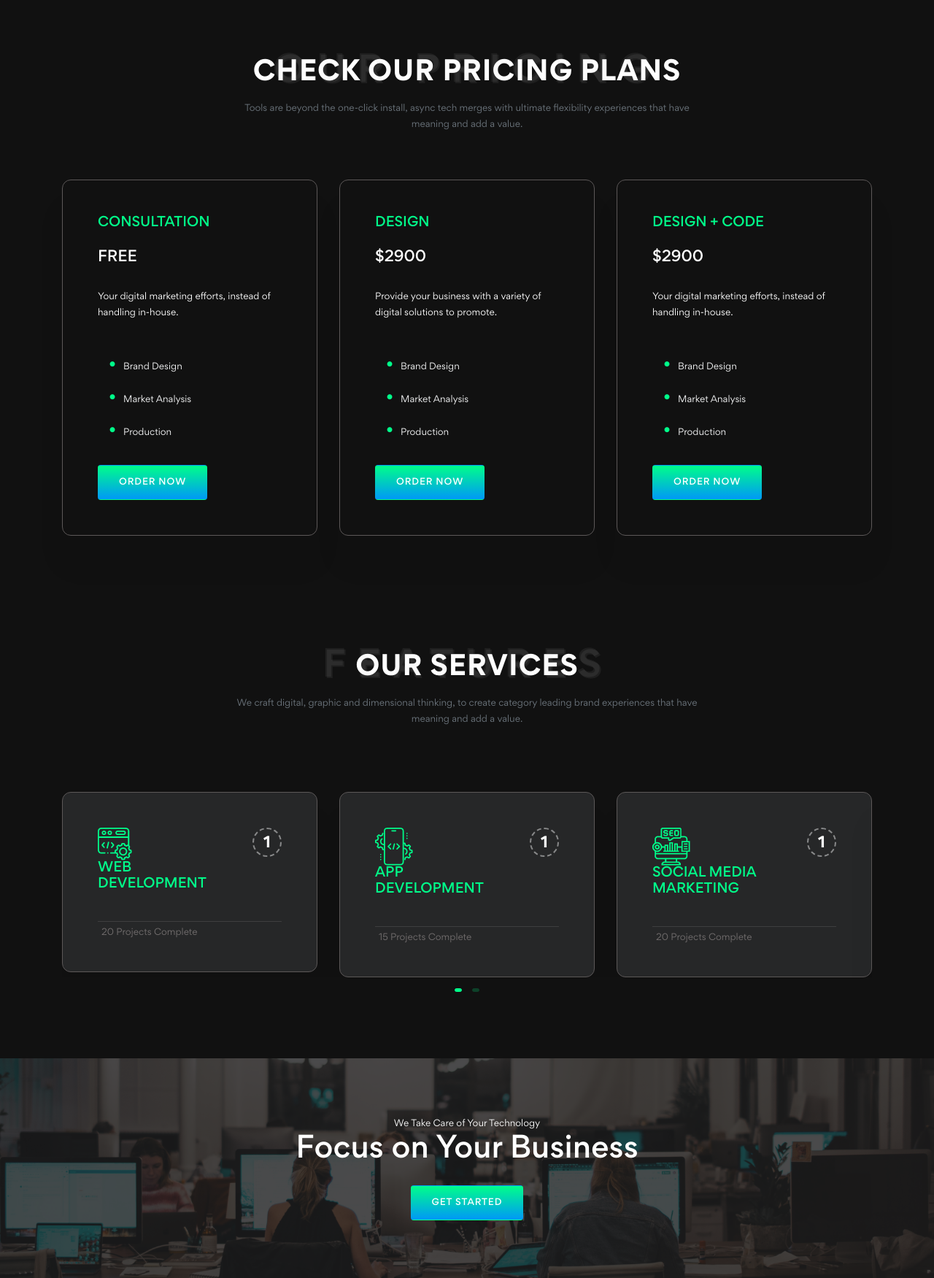
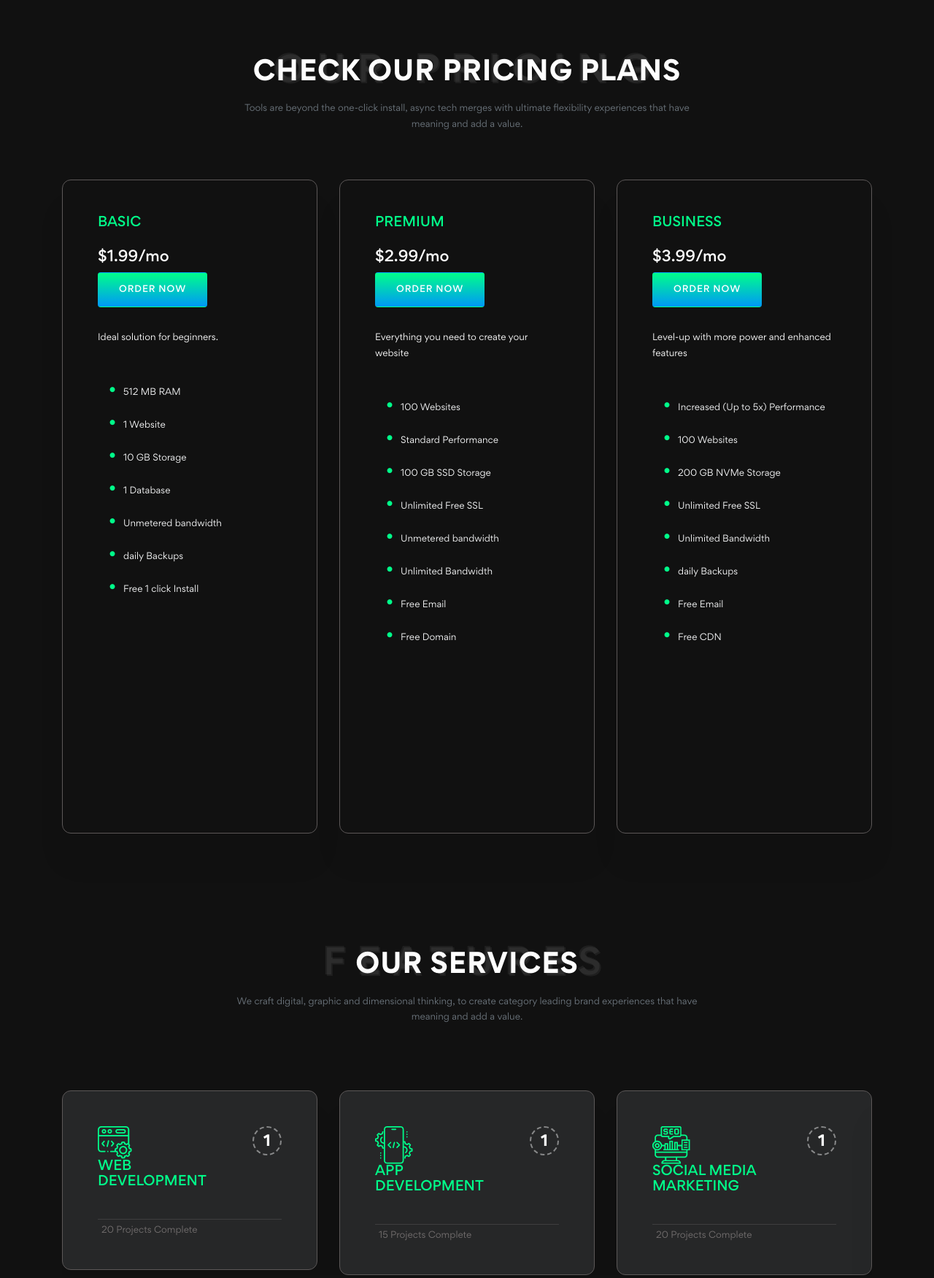
Before and after one commit to carlosbrath/wantoksolutions, a CodeIgniter app: page /wantoksolutions/index.php/maincontroller/index in a window 1280 px wide. Shown: the part 801-2552 px from the top of the page at 73% size. Run offline with CodeIgniter, Linux system fonts and the light colour scheme.

Commit message:
shared hosting list update

```diff
--- a/application/config/routes.php
+++ b/application/config/routes.php
@@ -49,8 +49,8 @@ defined('BASEPATH') OR exit('No direct script access allowed');
 | Examples:	my-controller/index	-> my_controller/index
 |		my-controller/my-method	-> my_controller/my_method
 */
-$route['default_controller'] = 'MainController/login';
-$route['home'] = 'MainController';
+$route['default_controller'] = 'MainController';
+$route['login'] = 'MainController/login';
 $route['search-domain'] = 'MainController/search_domain';
 $route['404_override'] = '';
 $route['translate_uri_dashes'] = FALSE;
--- a/application/controllers/MainController.php
+++ b/application/controllers/MainController.php
@@ -28,15 +28,20 @@ class MainController extends MY_Controller
     {
         if ($this->input->server('REQUEST_METHOD') === 'POST') {
             $params = array(
-                'domain' => $this->input->post('query'),
+                'domain' => $this->input->post('query').'.com',
             );
             $response = $this->whmcs->domain_whois($params);
+            if($response['result']=='success'){
                 if ($response['status'] == 'available') {
                     $params = array(
                         'currencyid' => '',
                     );
                     $response = $this->whmcs->domain_pricing($params);
                     $data['pricing']= $response['pricing'];
+                    $data['currency']= $response['currency'];
+                } else{
+                    $data['status']='unavailable';
+                }
             }
             $data['title'] = 'Domain Serach';
             $data['page_name'] = 'Domain Serach';
--- a/application/views/header_view.php
+++ b/application/views/header_view.php
@@ -10,10 +10,10 @@
 			    <div class="collapse navbar-collapse" id="navbarNav">
 			        <ul class="navbar-nav ml-auto">
 			           <li class="nav-item active">
-                            <a class="nav-link" href="#home">Home</a>
+                            <a class="nav-link" href="<?=base_url();?>">Home</a>
                         </li>
                         <li class="nav-item">
-                            <a class="nav-link" href="#portfolio">Portfolio</a>
+                            <a class="nav-link" href="<?=base_url('portfolio');?>">Portfolio</a>
                         </li>
                         <li class="nav-item">
                             <a class="nav-link" href="#client">Clients</a>
--- a/application/views/home_view.php
+++ b/application/views/home_view.php
@@ -37,88 +37,94 @@
 
             <div class="row mt-4">
                 <div class="col-lg-4">
-                    <div class="price bg-dark mt-4 p-5">
+                    <div class="price pricing-card bg-dark mt-4 p-5">
                         <div class="item">
                             <div class="type pb-3">
-                                <h4>Consultation</h4>
+                                <h4>Basic</h4>
                             </div>
-
                             <div class="value">
-                                <h5>FREE</h5>
+                                <h5>$1.99/mo</h5>
+                            </div>
+                            <div>
+                                <a href="https://wantoksolutions.com.pg/whmcs/index.php?rp=/store/shared-hostin/basic" class="btn btn-custom">Order Now</a>
                             </div>
                             <div class="sub-heading">
-                                <p>Your digital marketing efforts, instead of handling in-house.</p>
+                                <p>Ideal solution for beginners.</p>
                             </div>
                             <div class="feature">
                                 <ul class="list-bulets text-light">
-                                    <li>Brand Design</li>
-                                    <li>Market Analysis</li>
-                                    <li>Production</li>
+                                    <li>512 MB RAM</li>
+                                    <li>1 Website</li>
+                                    <li>10 GB Storage</li>
+                                    <li>1 Database</li>
+                                    <li>Unmetered bandwidth</li>
+                                    <li>daily Backups</li>
+                                    <li>Free 1 click Install</li>
                                 </ul>
-                            </div>
-
-                            <div>
-                                <a href="#" class="btn btn-custom">Order Now</a>
                             </div>
                         </div>
                     </div>
                 </div>
                 <div class="col-lg-4">
-                    <div class="price bg-dark mt-4 p-5">
+                    <div class="price pricing-card bg-dark mt-4 p-5">
                         <div class="item">
                             <div class="type pb-3">
-                                <h4>Design</h4>
+                                <h4>Premium</h4>
                             </div>
-
                             <div class="value">
-                                <h5>$2900</h5>
+                                <h5>$2.99/mo</h5>
+                            </div>
+                            <div>
+                                <a href="https://wantoksolutions.com.pg/whmcs/index.php?rp=/store/shared-hostin/premium" class="btn btn-custom">Order Now</a>
                             </div>
                             <div class="sub-heading">
-                                <p>Provide your business with a variety of digital solutions to promote.</p>
+                                <p>Everything you need to create your website</p>
                             </div>
                             <div class="feature">
                                 <ul class="list-bulets text-light">
-                                    <li>Brand Design</li>
-                                    <li>Market Analysis</li>
-                                    <li>Production</li>
+                                    <li>100 Websites</li>
+                                    <li>Standard Performance</li>
+                                    <li>100 GB SSD Storage</li>
+                                    <li>Unlimited Free SSL</li>
+                                    <li>Unmetered bandwidth</li>
+                                    <li>Unlimited Bandwidth</li>
+                                    <li>Free Email</li>
+                                    <li>Free Domain</li>
                                 </ul>
-                            </div>
-
-                            <div>
-                                <a href="#" class="btn btn-custom">Order Now</a>
                             </div>
                         </div>
                     </div>
                 </div>
                 <div class="col-lg-4">
-                    <div class="price bg-dark mt-4 p-5">
+                    <div class="price pricing-card bg-dark mt-4 p-5">
                         <div class="item">
                             <div class="type pb-3">
-                                <h4>Design + Code</h4>
+                                <h4>Business</h4>
                             </div>
-
                             <div class="value">
-                                <h5>$2900</h5>
+                                <h5>$3.99/mo</h5>
+                            </div>
+                            <div>
+                                <a href="https://wantoksolutions.com.pg/whmcs/index.php?rp=/store/shared-hostin/business" class="btn btn-custom">Order Now</a>
                             </div>
                             <div class="sub-heading">
-                                <p>Your digital marketing efforts, instead of handling in-house.</p>
+                                <p>Level-up with more power and enhanced features</p>
                             </div>
                             <div class="feature">
                                 <ul class="list-bulets text-light">
-                                    <li>Brand Design</li>
-                                    <li>Market Analysis</li>
-                                    <li>Production</li>
+                                    <li>Increased (Up to 5x) Performance</li>
+                                    <li>100 Websites</li>
+                                    <li>200 GB NVMe Storage</li>
+                                    <li>Unlimited Free SSL</li>
+                                    <li>Unlimited Bandwidth</li>
+                                    <li>daily Backups</li>
+                                    <li>Free Email</li>
+                                    <li>Free CDN</li>
                                 </ul>
-                            </div>
-
-                            <div>
-                                <a href="#" class="btn btn-custom">Order Now</a>
                             </div>
                         </div>
                     </div>
                 </div>
-
-
             </div>
         </div>
         </section>
--- a/assets/css/style.css
+++ b/assets/css/style.css
@@ -833,6 +833,9 @@ p{
     border-radius: 12px;
     border: 1px solid #5c5858;
 }
+.pricing-card{
+    height: 112vh;
+}
 
 .price .type h4 {
     font-size: 18px;
```
Also changed, not shown: application/views/domain_search_view.php (+22 -6 lines). Lines whose indentation alone changed are shown as unchanged.
